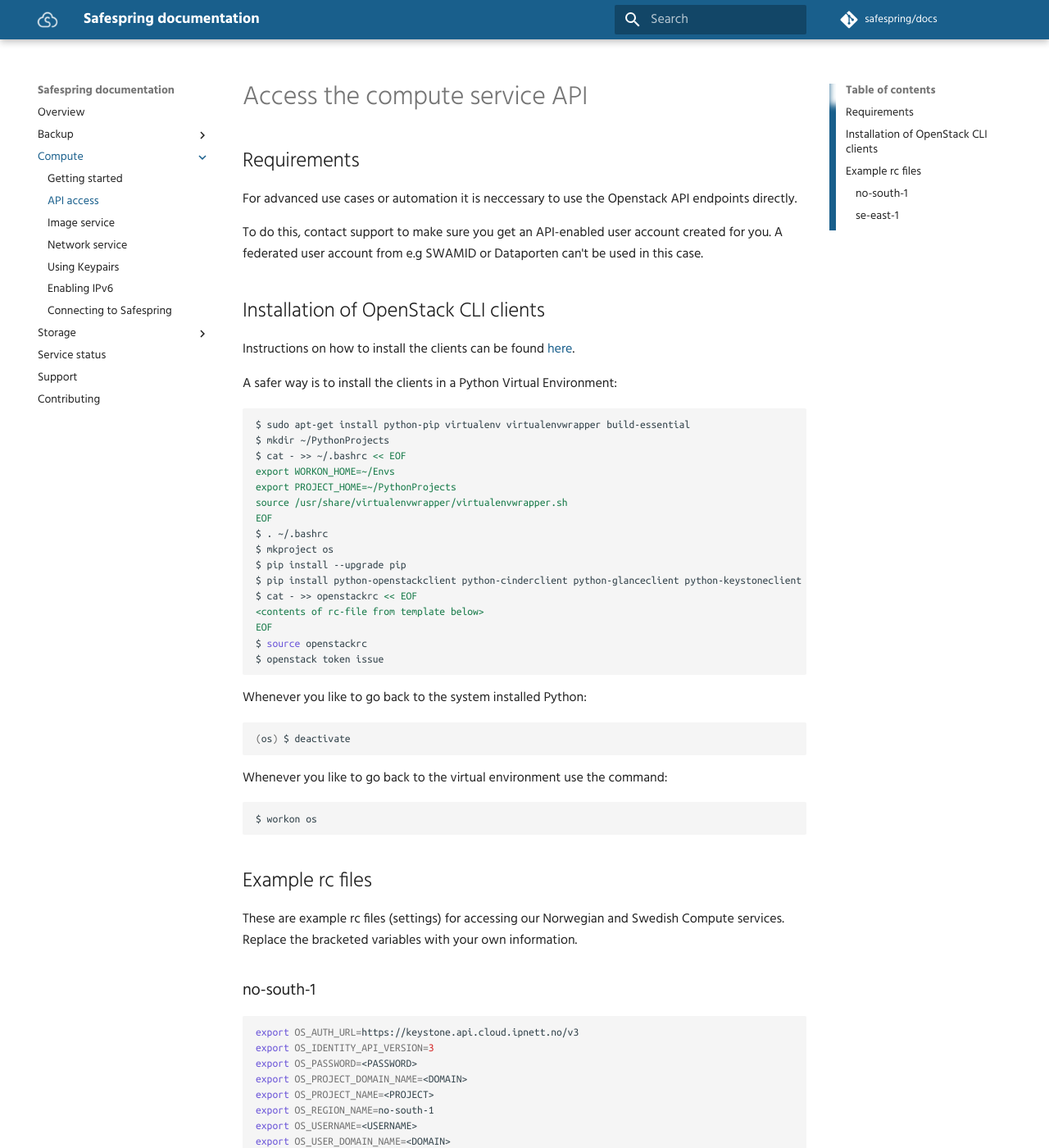
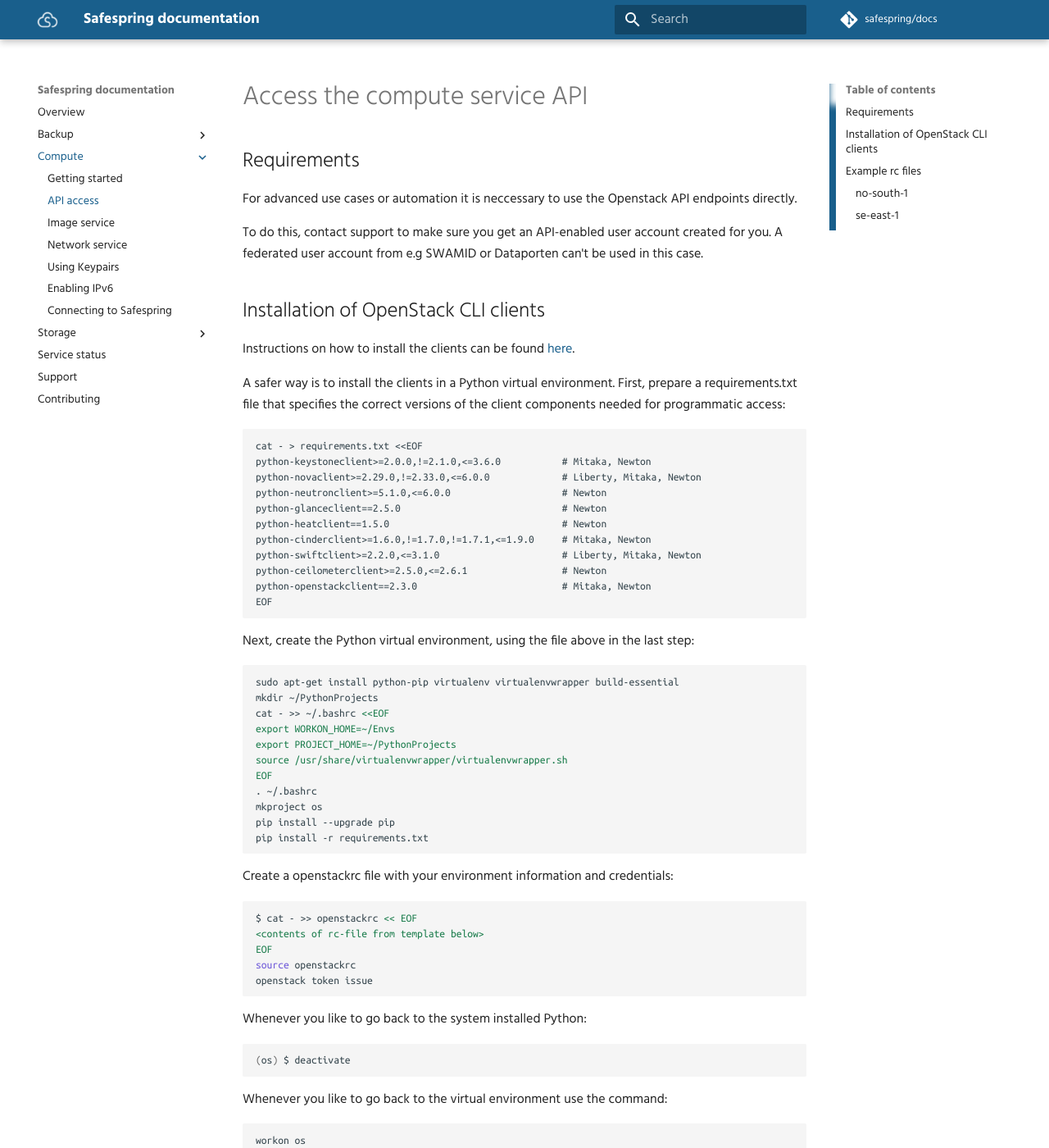
Before and after one commit to safespring/docs, an MkDocs documentation site: the page built from content/compute/api.md, in a window 1280 px wide and 1400 px high. Shown: the whole window at 82% size. Built offline with MkDocs 1.6.1 and Material for MkDocs 9.7.7, drawn with Linux system fonts in a browser that asks for light colours; comment, search, counter and statistics services are not loaded; old or Windows-style settings are respelled for this version of MkDocs.

Commit message:
Add requirements.txt for Python venv

````diff
--- a/content/compute/api.md
+++ b/content/compute/api.md
@@ -9,39 +9,65 @@
 user account created for you. A federated user account from e.g SWAMID
 or Dataporten can't be used in this case.
 
-##Installation of OpenStack CLI clients
+## Installation of OpenStack CLI clients
 Instructions on how to install the clients can be found [here](https://docs.openstack.org/user-guide/common/cli-install-openstack-command-line-clients.html).
 
-A safer way is to install the clients in a Python Virtual Environment:
+A safer way is to install the clients in a Python virtual environment. First,
+prepare a requirements.txt file that specifies the correct versions of the
+client components needed for programmatic access:
+
+```
+cat - > requirements.txt <<EOF
+python-keystoneclient>=2.0.0,!=2.1.0,<=3.6.0           # Mitaka, Newton
+python-novaclient>=2.29.0,!=2.33.0,<=6.0.0             # Liberty, Mitaka, Newton
+python-neutronclient>=5.1.0,<=6.0.0                    # Newton
+python-glanceclient==2.5.0                             # Newton
+python-heatclient==1.5.0                               # Newton
+python-cinderclient>=1.6.0,!=1.7.0,!=1.7.1,<=1.9.0     # Mitaka, Newton
+python-swiftclient>=2.2.0,<=3.1.0                      # Liberty, Mitaka, Newton
+python-ceilometerclient>=2.5.0,<=2.6.1                 # Newton
+python-openstackclient==2.3.0                          # Mitaka, Newton
+EOF
+```
+
+Next, create the Python virtual environment, using the file above in the last
+step:
 
 ```shell
-$ sudo apt-get install python-pip virtualenv virtualenvwrapper build-essential
-$ mkdir ~/PythonProjects
-$ cat - >> ~/.bashrc << EOF
+sudo apt-get install python-pip virtualenv virtualenvwrapper build-essential
+mkdir ~/PythonProjects
+cat - >> ~/.bashrc <<EOF
 export WORKON_HOME=~/Envs
 export PROJECT_HOME=~/PythonProjects
 source /usr/share/virtualenvwrapper/virtualenvwrapper.sh
 EOF
-$ . ~/.bashrc
-$ mkproject os
-$ pip install --upgrade pip
-$ pip install python-openstackclient python-cinderclient python-glanceclient python-keystoneclient python-neutronclient python-novaclient
+. ~/.bashrc
+mkproject os
+pip install --upgrade pip
+pip install -r requirements.txt
+```
+
+Create a openstackrc file with your environment information and credentials:
+
+```shell
 $ cat - >> openstackrc << EOF
 <contents of rc-file from template below>
 EOF
-$ source openstackrc
-$ openstack token issue
+source openstackrc
+openstack token issue
 ```
+
 Whenever you like to go back to the system installed Python:
+
 ```shell
 (os) $ deactivate
 ```
 
 Whenever you like to go back to the virtual environment use the command:
+
 ```shell
-$ workon os
+workon os
 ```
-
 
 ## Example rc files
 
````
